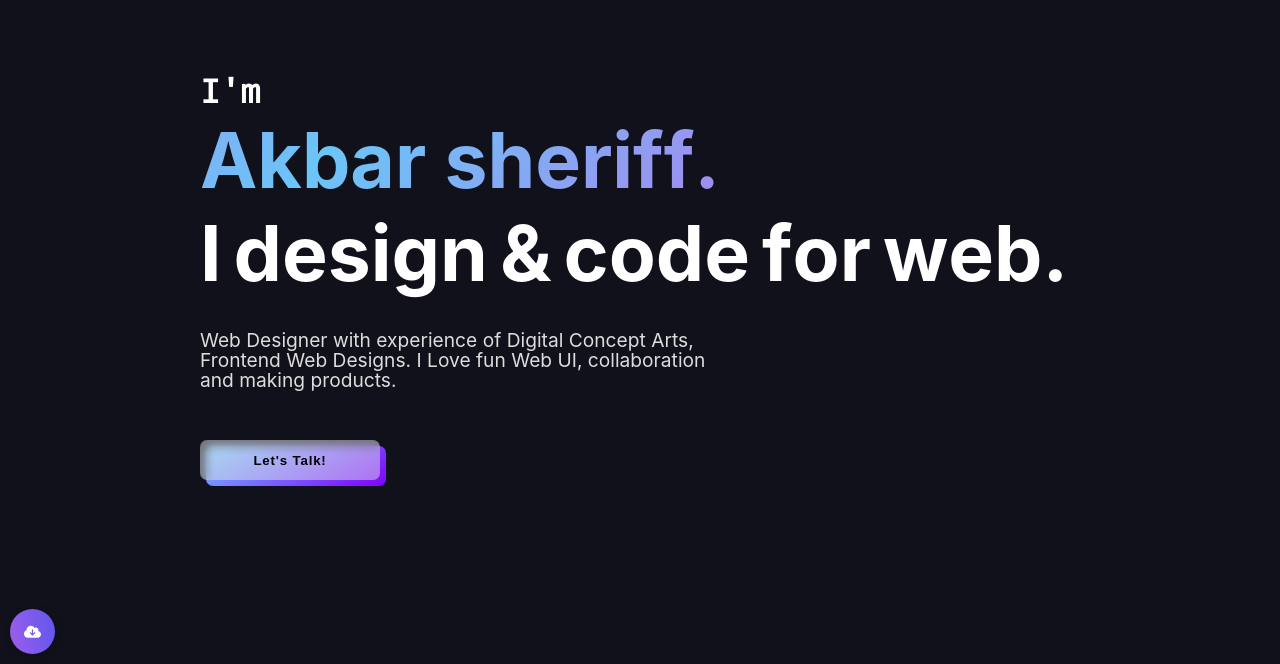
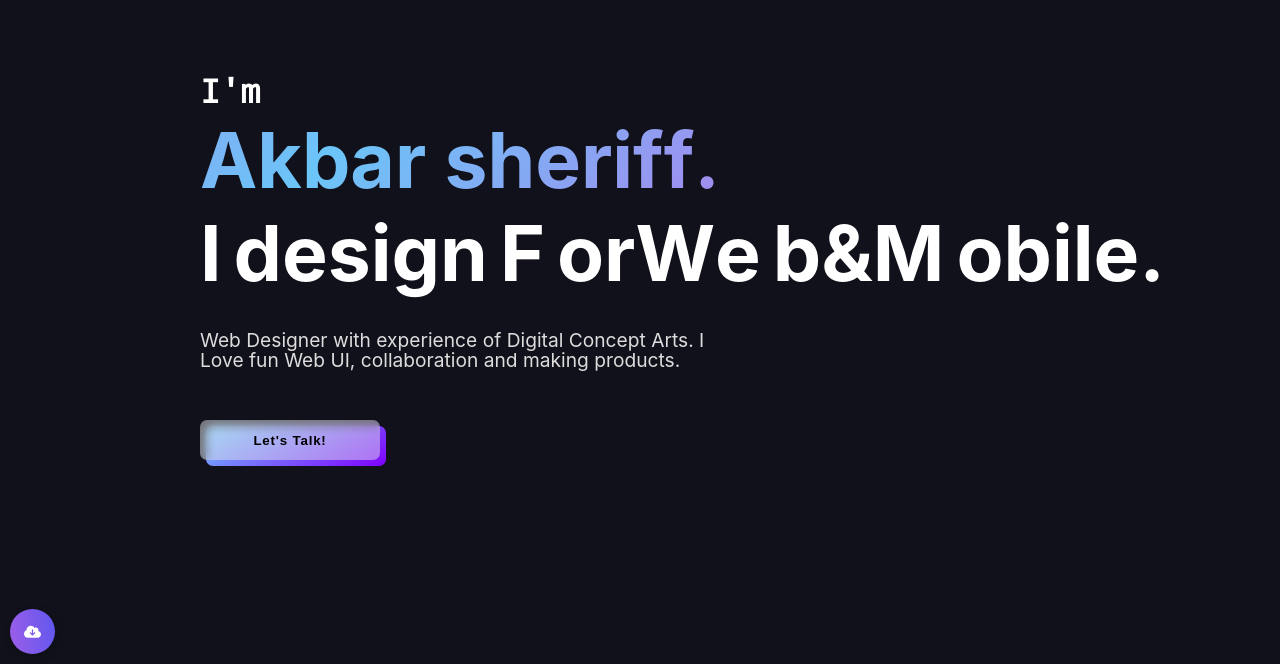
Before and after one commit to Akbarsheriffofficial/Akbarsheriffofficial.github.io, a plain HTML site: page index.html in a window 1280 px wide. Shown: the part 136-800 px from the top of the page. Drawn offline with nearby package versions, Linux system fonts and the light colour scheme; a web font is replaced by a local one.

Commit message:
Update index.html

```diff
--- a/index.html
+++ b/index.html
@@ -117,8 +117,8 @@
                 <article id="name" data-aos="fade-up"data-aos-delay="200"><p class="jello">A</p><p class="jello">k</p><p class="jello">b</p><p class="jello">a</p><p class="jello">r</p>&nbsp;<p class="jello">s</p><p class="jello">h</p><p class="jello">e</p><p class="jello">r</p><p class="jello">i</p><p class="jello">f</p><p class="jello">f</p><p class="jello">.</p></article>
 
 
-                <article id="work" data-aos="fade-up"data-aos-delay="400"><div><p class="jello">I</p></div><div><p class="jello">d</p><p class="jello">e</p><p class="jello">s</p><p class="jello">i</p><p class="jello">g</p><p class="jello">n</p></div><div><p class="jello">&</p></div><div><p class="jello">c</p><p class="jello">o</p><p class="jello">d</p><p class="jello">e</p></div><div><p class="jello">f</p><p class="jello">o</p><p class="jello">r</p></div><div><p class="jello">w</p><p class="jello">e</p><p class="jello">b</p><p class="jello">.</p></div></article>
-                <p id="info-para" data-aos="fade-up"data-aos-delay="600">Web Designer with experience of Digital Concept Arts, Frontend Web Designs. I Love fun Web UI, collaboration and making products.<br>
+                <article id="work" data-aos="fade-up"data-aos-delay="400"><div><p class="jello">I</p></div><div><p class="jello">d</p><p class="jello">e</p><p class="jello">s</p><p class="jello">i</p><p class="jello">g</p><p class="jello">n</p></div><div><p class="jello">F</p></div><div><p class="jello">o</p><p class="jello">r</p><p class="jello">W</p><p class="jello">e</p></div><div><p class="jello">b</p><p class="jello">&</p><p class="jello">M</p></div><div><p class="jello">o</p><p class="jello">b</p><p class="jello">i</p><p class="jello">l</p><p class="jello">e</p><p class="jello">.</p></div></article>
+                <p id="info-para" data-aos="fade-up"data-aos-delay="600">Web Designer with experience of Digital Concept Arts. I Love fun Web UI, collaboration and making products.<br>
 
                 <div class="contact-btn-div"data-aos="fade-up"
                 data-aos-delay="800">
```
